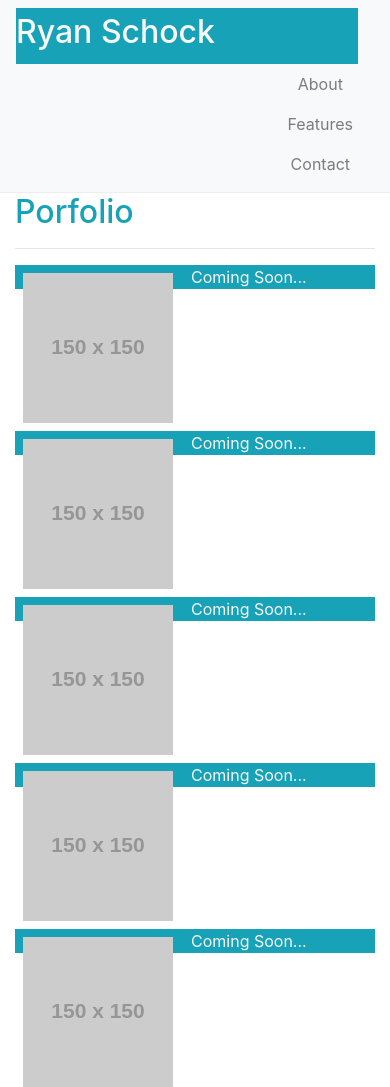
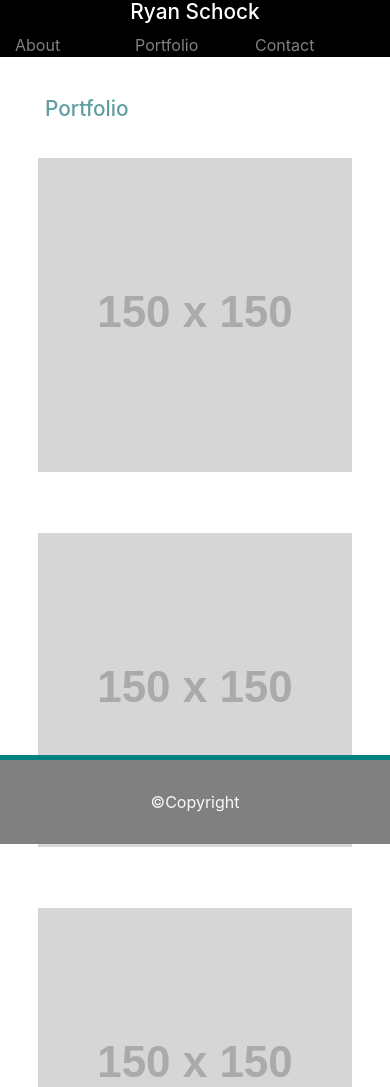
Before and after one commit to RyanJMS/ryan_s_homework_2, a plain HTML site: page portfolio.html in a window 390 px wide. Shown: the top 1087 px of the page. Drawn offline with nearby package versions, Linux system fonts and the light colour scheme; placeholder pictures from the web are drawn by us.

Commit message:
Updated Navbar on all pages to stack when resized, added placeholder images to about me and portfolio. Added media queries to make application responsive.

```diff
--- a/portfolio.html
+++ b/portfolio.html
@@ -3,100 +3,78 @@
 <head>
     <meta charset="UTF-8">
     <meta name="viewport" content="width=device-width, initial-scale=1.0">
-    <title>About</title>
-    <link rel="stylesheet" href="style.css" type="text/css">
+    <title>About | Ryan Schock</title>
     <link rel="stylesheet" href="https://stackpath.bootstrapcdn.com/bootstrap/4.4.1/css/bootstrap.min.css" integrity="sha384-Vkoo8x4CGsO3+Hhxv8T/Q5PaXtkKtu6ug5TOeNV6gBiFeWPGFN9MuhOf23Q9Ifjh" crossorigin="anonymous">
-
+    <script src="https://code.jquery.com/jquery-3.4.1.slim.min.js" integrity="sha384-J6qa4849blE2+poT4WnyKhv5vZF5SrPo0iEjwBvKU7imGFAV0wwj1yYfoRSJoZ+n" crossorigin="anonymous"></script>
+<script src="https://cdn.jsdelivr.net/npm/popper.js@1.16.0/dist/umd/popper.min.js" integrity="sha384-Q6E9RHvbIyZFJoft+2mJbHaEWldlvI9IOYy5n3zV9zzTtmI3UksdQRVvoxMfooAo" crossorigin="anonymous"></script>
+<script src="https://stackpath.bootstrapcdn.com/bootstrap/4.4.1/js/bootstrap.min.js" integrity="sha384-wfSDF2E50Y2D1uUdj0O3uMBJnjuUD4Ih7YwaYd1iqfktj0Uod8GCExl3Og8ifwB6" crossorigin="anonymous"></script>
+<link type="text/css" rel="stylesheet" href="style.css">
 </head>
 
 <body>
-
-
-  <nav class="navbar navbar-expand-lg navbar-light bg-light">
-    <a class="navbar-brand bg-info text-light text-align-center" href="#"><h2>Ryan Schock</h2></a>
-    <div class="container justify-content-end">
-    <ul class="navbar-nav">
-        <li class="nav-item">
-          <a class="nav-link" href="index.html">About</a>
-        </li>
-        <li class="nav-item">
-          <a class="nav-link" href="portfolio.html">Features</a>
-        </li>
-        <li class="nav-item">
-          <a class="nav-link" href="contact.html">Contact</a>
-        </li>
-      </ul>
+    <div class="content">
+        <header>
+            <section class="container-fluid">
+                <div class="row">
+                    <div class="col-md-1 col-sm-auto"></div>
+                    <div class="col-md-4 col-sm-12">
+                        <h1>Ryan Schock</h1>
+                    </div>
+                    <nav class="col-md-6 col-sm-12">
+                        <div class="container">
+                            <div class="row">
+                                <div class="nav nav-item col">
+                                    <a href="index.html">About</a>
+                                </div>
+                                <div class="nav nav-item col">
+                                    <a href="portfolio.html">Portfolio</a>
+                                </div>
+                                <div class="nav nav-item col">
+                                    <a href="contact.html">Contact</a>
+                                </div>
+                            </div>
                         </div>
                     </nav>
-
-
-
+                    </div>
+            </section>
+        </header>
         <div class="container">
+            <div class="col-md-8 col-xs-12">
+                <section class="container">
+                    <h2>Portfolio</h2>
                     <div class="row">
-      <div class="col">
-    <div class="box">
-          <h2 class="text-info">Porfolio</h2>
-          <hr>
-
-    <div class="row">
-        <div class="col">
+                    <div class="portfolio">
                         <img class="img thumbnail float-left p-2"
                         src="https://via.placeholder.com/150" alt="placeholder">
-        <div class="overlay text-align-center bg-info text-light">Coming Soon...</div>
                     </div>
-        <div class="col">
+                    <div class="portfolio">
                         <img class="img thumbnail float-left p-2"
                         src="https://via.placeholder.com/150" alt="placeholder">
-        <div class="overlay text-align-center bg-info text-light">Coming Soon...</div>
                     </div>
                 </div>
                 <div class="row">
-        <div class="col">
+                    <div class="portfolio">
                         <img class="img thumbnail float-left p-2"
                         src="https://via.placeholder.com/150" alt="placeholder">
-        <div class="overlay text-align-center bg-info text-light">Coming Soon...</div>
                     </div>
-        <div class="col">
+                    <div class="portfolio">
                         <img class="img thumbnail float-left p-2"
                         src="https://via.placeholder.com/150" alt="placeholder">
-        <div class="overlay text-align-center bg-info text-light">Coming Soon...</div>
                     </div>
                 </div>
                 <div class="row">
-        <div class="col">
+                    <div class="portfolio">
                         <img class="img thumbnail float-left p-2"
                         src="https://via.placeholder.com/150" alt="placeholder">
-        <div class="overlay text-align-center bg-info text-light">Coming Soon...</div>
+                    </div>
+
+                </div>
+
+                </section>
             </div>
         </div>
     </div>
-      </div>
-    </div>
-
-      </div>
-      <div class="footer text-align-center text-light">&copy;Copyright</div>
-        </div>
-
-
-
-<script
-  src="https://code.jquery.com/jquery-3.4.1.slim.min.js"
-  integrity="sha384-J6qa4849blE2+poT4WnyKhv5vZF5SrPo0iEjwBvKU7imGFAV0wwj1yYfoRSJoZ+n"
-  crossorigin="anonymous"
-></script>
-<script
-  src="https://cdn.jsdelivr.net/npm/popper.js@1.16.0/dist/umd/popper.min.js"
-  integrity="sha384-Q6E9RHvbIyZFJoft+2mJbHaEWldlvI9IOYy5n3zV9zzTtmI3UksdQRVvoxMfooAo"
-  crossorigin="anonymous"
-></script>
-<!-- Bootstrap's javascript file that allows the dropdown menu to work  -->
-<script
-  src="https://stackpath.bootstrapcdn.com/bootstrap/4.4.1/js/bootstrap.min.js"
-  integrity="sha384-wfSDF2E50Y2D1uUdj0O3uMBJnjuUD4Ih7YwaYd1iqfktj0Uod8GCExl3Og8ifwB6"
-  crossorigin="anonymous"
-></script>
-
+    <div class="footer text-align-center text-light fixed-bottom">&copy;Copyright</div>
 
 </body>
-
 </html>
--- a/style.css
+++ b/style.css
@@ -10,36 +10,58 @@
     clear: both;
   }
 
-body {
-  background: grey;
+header {
+    width: 100%;
+    background-color:black;
+    margin-bottom:40px;
 }
 
-.navbar {
-  width:100%;
-  display: flex;
-  border-bottom: 1px solid #eee;
-}
-
-.navbar-brand {
+h1 {
+    color:white;
+    font-size: 1.3rem;
     height: 100%;
-  width:70%;
-}
-.navbar-nav {
-  height:100%;
-  width:30%;
-  display:flex;
-  align-items:center;
-}
-.card {
-  height: 70%;
-  width: 70%;
-  background-color: white;
 
 }
 
-.img {
-  margin-right: 10px;
+h2 {
+    font-size: 1.3rem;
+    color:cadetblue;
 }
+
+a {
+    color:grey;
+}
+
+#mainContent {
+    width: 100%;
+    background-color:white;
+    float: left;
+    font-size:1rem;
+    border: 2px solid #eee;
+}
+
+
+#aboutMe {
+    padding-right: 10px;
+    padding-bottom: 10px;
+    max-width:100%;
+    height:auto;
+}
+
+.portfolio {
+    position: relative;
+    float: left;
+    width: 274px;
+    margin: 20px 0 25px;
+    overflow: auto;
+  }
+
+  .portfolio img {
+    width: 100%;
+    border: 0 none;
+    opacity: 0.8;
+  }
+
 
 .footer {
     border-top: 5px solid teal;
@@ -51,19 +73,49 @@ body {
     position: fixed-bottom;
   }
 
-
-@media screen and (max-width: 768px) {
-
-  .navbar-brand {
-    display:block;
-    height: 100%;
+  @media (max-width: 980px) {
+    .container {
+      width: 100%;
+    }
+    h1 {
         width:100%;
+        text-align: center;
     }
-  .nav .navbar-nav {
-   justify-content:space-around;
-    width:100%;
+    .box {
+      width: 100%;
     }
-.card {
-align-items: center;
+    .portfolio {
+      width: 100%;
     }
   }
+  @media (max-width: 768px) {
+    .container {
+      width: 100%;
+    }
+    h1 {
+        width:100%;
+        text-align: center;
+    }
+    .box {
+      width: 100%;
+    }
+    .portfolio {
+      width: 100%;
+    }
+  }
+
+  @media (max-width: 640px) {
+    .container {
+     width: 100%;
+    }
+    h1 {
+        width:100%;
+        text-align: center;
+    }
+    .box {
+      width: 100%;
+    }
+    .portfolio {
+      width: 100%;
+    }
+  }
```
Also changed, not shown: contact.html (+35 -48 lines), index.html (+34 -44 lines). Lines whose indentation alone changed are shown as unchanged.
